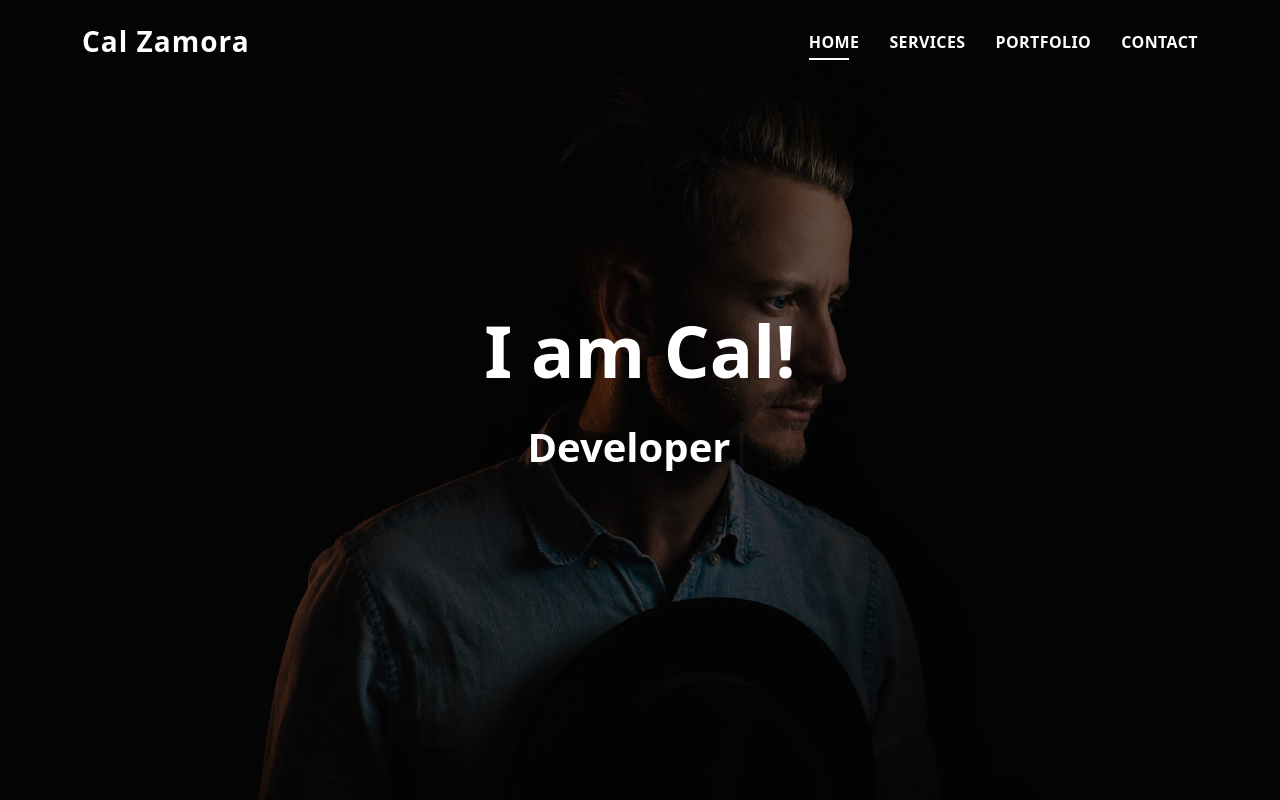
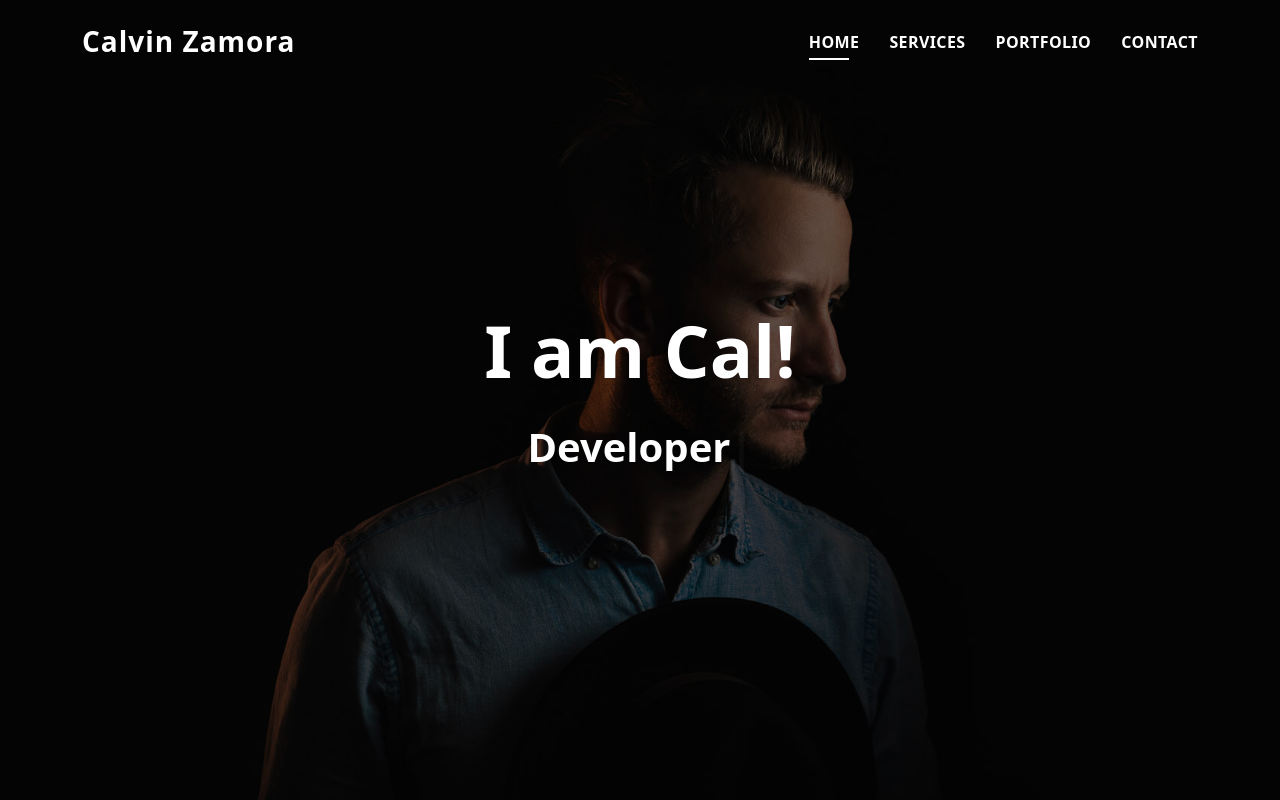
Before and after one commit to Cal0315/calzamora, a plain HTML site: page index.html in a window 1280 px wide. Shown: the top 800 px of the page. Drawn offline with Linux system fonts and the light colour scheme.

Commit message:
header change

```diff
--- a/index.html
+++ b/index.html
@@ -37,7 +37,7 @@
   <header id="header" class="fixed-top">
     <div class="container d-flex align-items-center justify-content-between">
 
-      <h1 class="logo"><a href="index.html">Cal Zamora</a></h1>
+      <h1 class="logo"><a href="index.html">Calvin Zamora</a></h1>
       <!-- Uncomment below if you prefer to use an image logo -->
       <!-- <a href="index.html" class="logo"><img src="assets/img/logo.png" alt="" class="img-fluid"></a>-->
 
```
